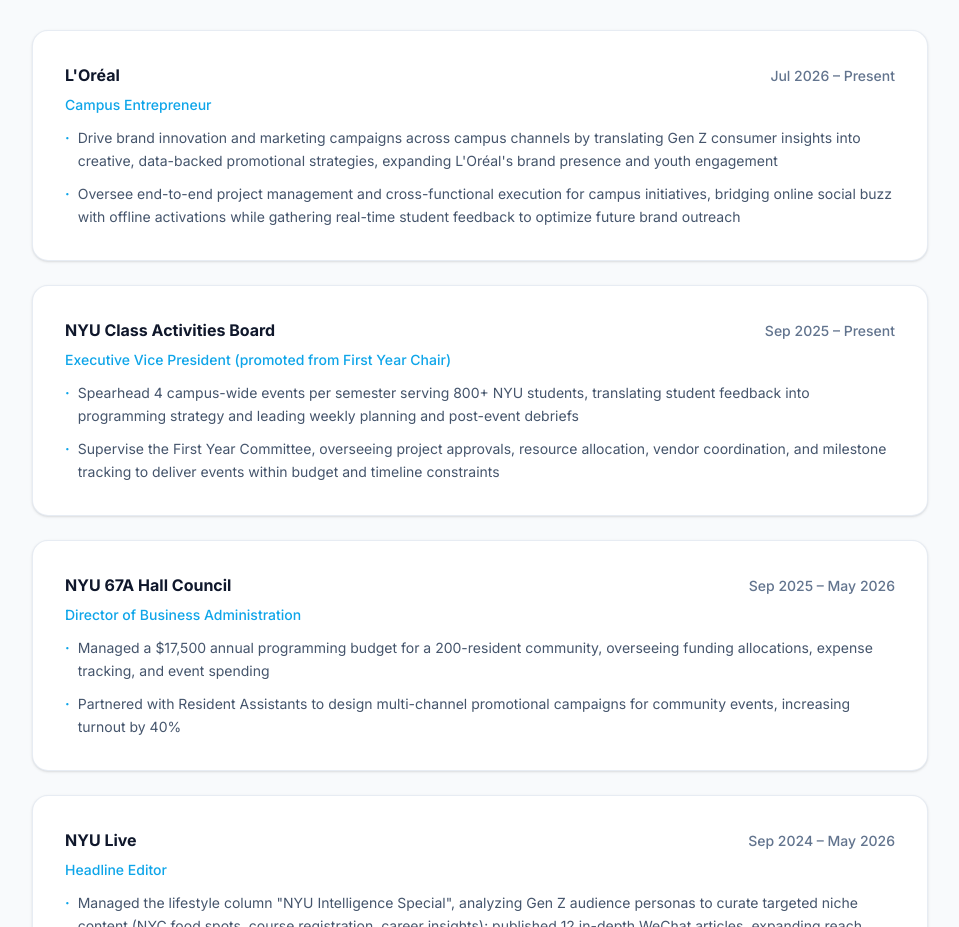
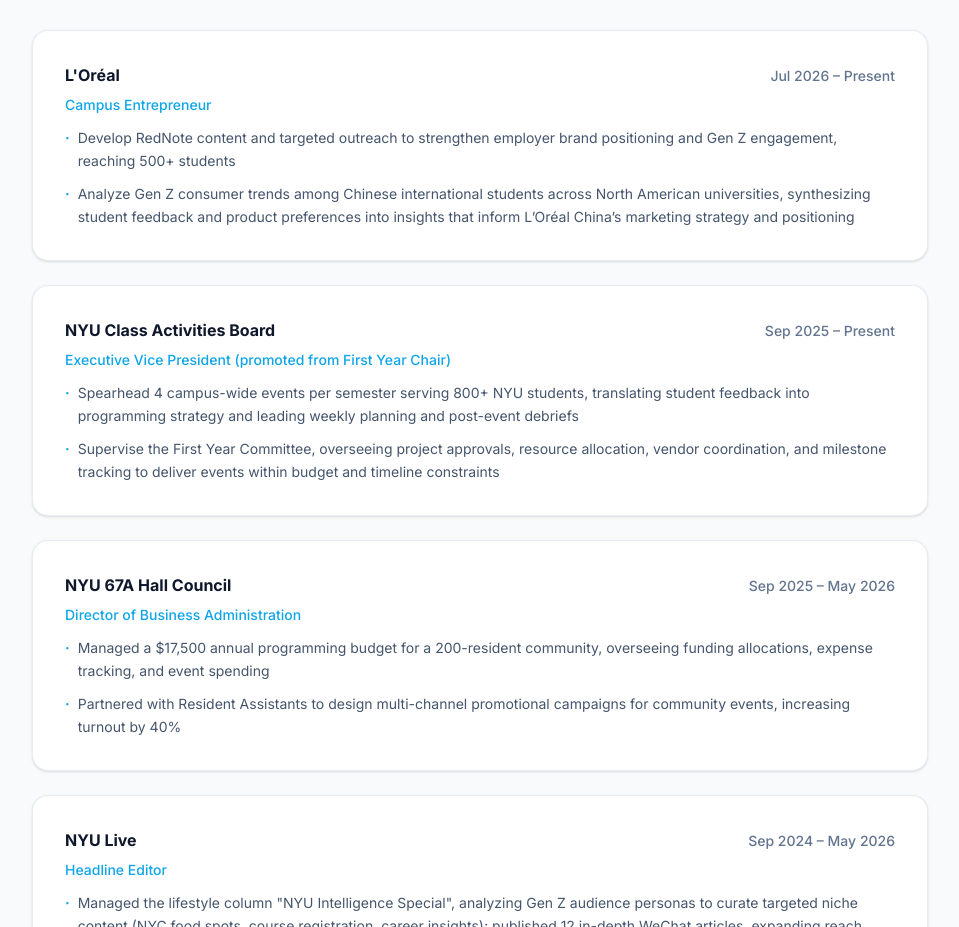
Before and after one commit to jl15972-ai/Jessie-Liu-Portfolio-Website, a React (Vite) app: page / in a window 1280 px wide. Shown: the part 9000-9927 px from the top of the page, without its empty margins (160-1119 px from the left). Built offline with nearby package versions, Linux system fonts and the light colour scheme; a web font is replaced by a local one.

Commit message:
feat: update L'Oréal experience and deployment config
- Update L'Oréal role descriptions for both EN/CN versions
- Update resume PDF to latest version
- Refactor Vite base path logic and add Vercel configuration

```diff
--- a/src/App.tsx
+++ b/src/App.tsx
@@ -190,8 +190,8 @@
           role: "Campus Entrepreneur",
           date: "Jul 2026 – Present",
           details: [
-            "Drive brand innovation and marketing campaigns across campus channels by translating Gen Z consumer insights into creative, data-backed promotional strategies, expanding L'Oréal's brand presence and youth engagement",
-            "Oversee end-to-end project management and cross-functional execution for campus initiatives, bridging online social buzz with offline activations while gathering real-time student feedback to optimize future brand outreach"
+            "Develop RedNote content and targeted outreach to strengthen employer brand positioning and Gen Z engagement, reaching 500+ students",
+            "Analyze Gen Z consumer trends among Chinese international students across North American universities, synthesizing student feedback and product preferences into insights that inform L’Oréal China’s marketing strategy and positioning"
           ]
         },
         {
@@ -405,8 +405,8 @@
           role: "欧莱雅创想家 (Campus Entrepreneur)",
           date: "2026.7 - 至今",
           details: [
-            "品牌共创与营销方案落地：深度对接欧莱雅旗下品牌商业与市场需求，结合 Z 世代校园消费洞察与趋势，主导跨渠道创意营销方案的策划与执行，赋能品牌在高校青年群体的认知破圈与心智渗透。",
-            "全流程项目推进与青年生态：统筹校级落地活动与社群运营全流程，跨职能打通线上社媒传播与线下互动场景，驱动核心物料与项目节点高质量交付，以敏捷复盘和用户数据反馈赋能品牌策略迭代。"
+            "小红书内容策划与定向触达：主导小红书（RedNote）优质内容产出与精准社群触达，强化雇主品牌年轻化定位并深化 Z 世代心智渗透，累计触达 500+ 高校学生。",
+            "北美留学生消费洞察与策略赋能：深度调研北美高校中国留学生群体的 Z 世代消费趋势，系统整合学生真实反馈与产品偏好并转化为高价值商业洞察，赋能欧莱雅中国市场营销策略与品牌定位优化。"
           ]
         },
         {
--- a/vite.config.ts
+++ b/vite.config.ts
@@ -6,7 +6,7 @@
 export default defineConfig(({mode}) => {
   const env = loadEnv(mode, '.', '');
   return {
-    base: process.env.VERCEL ? '/' : '/Jessie-Liu-Portfolio-Website/',
+    base: process.env.GITHUB_PAGES ? '/Jessie-Liu-Portfolio-Website/' : '/',
     plugins: [react(), tailwindcss()],
     define: {
       'process.env.GEMINI_API_KEY': JSON.stringify(env.GEMINI_API_KEY),
```
Also changed, not shown: vercel.json (added), 1 other file (tests, documents, lock files or other folders).
